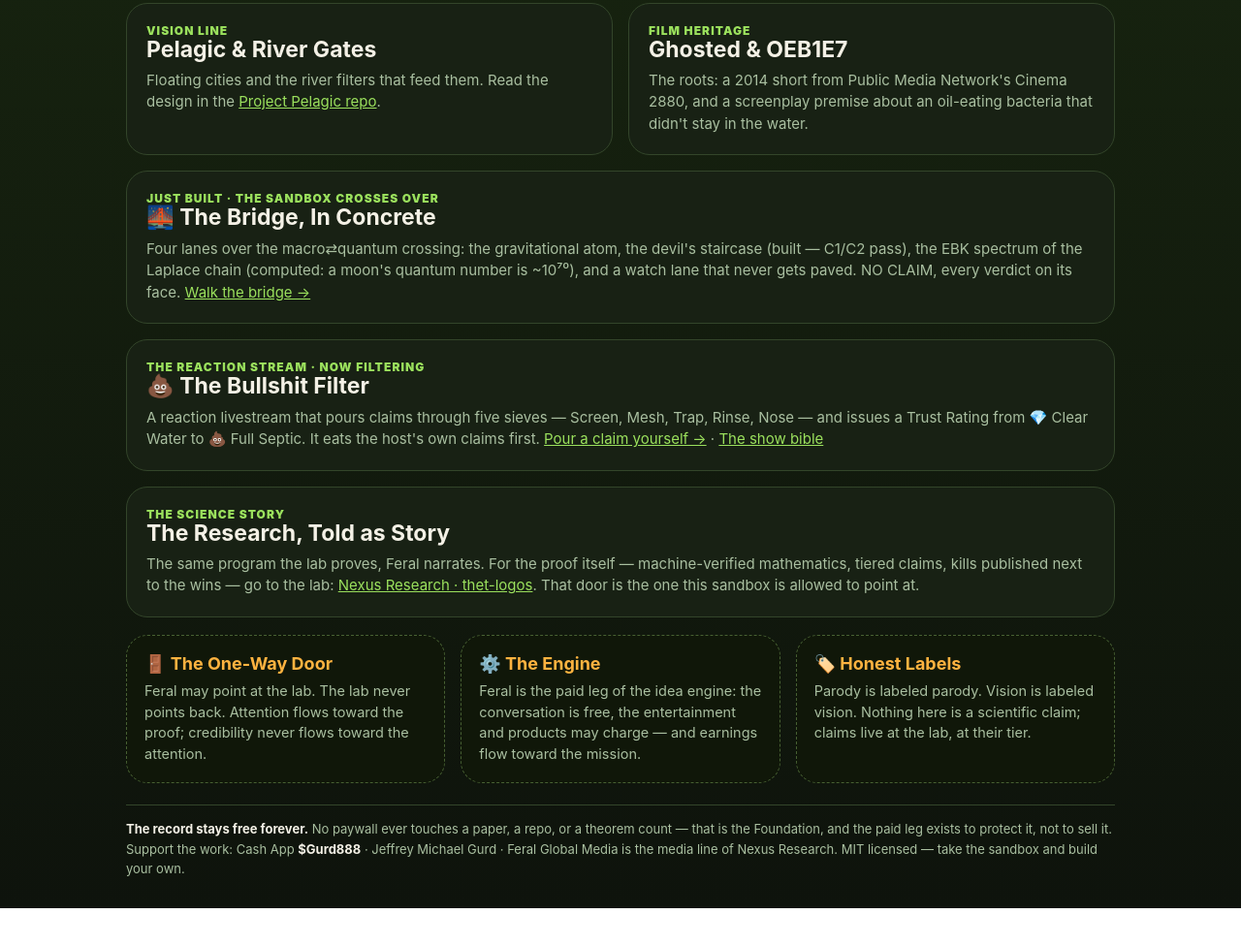
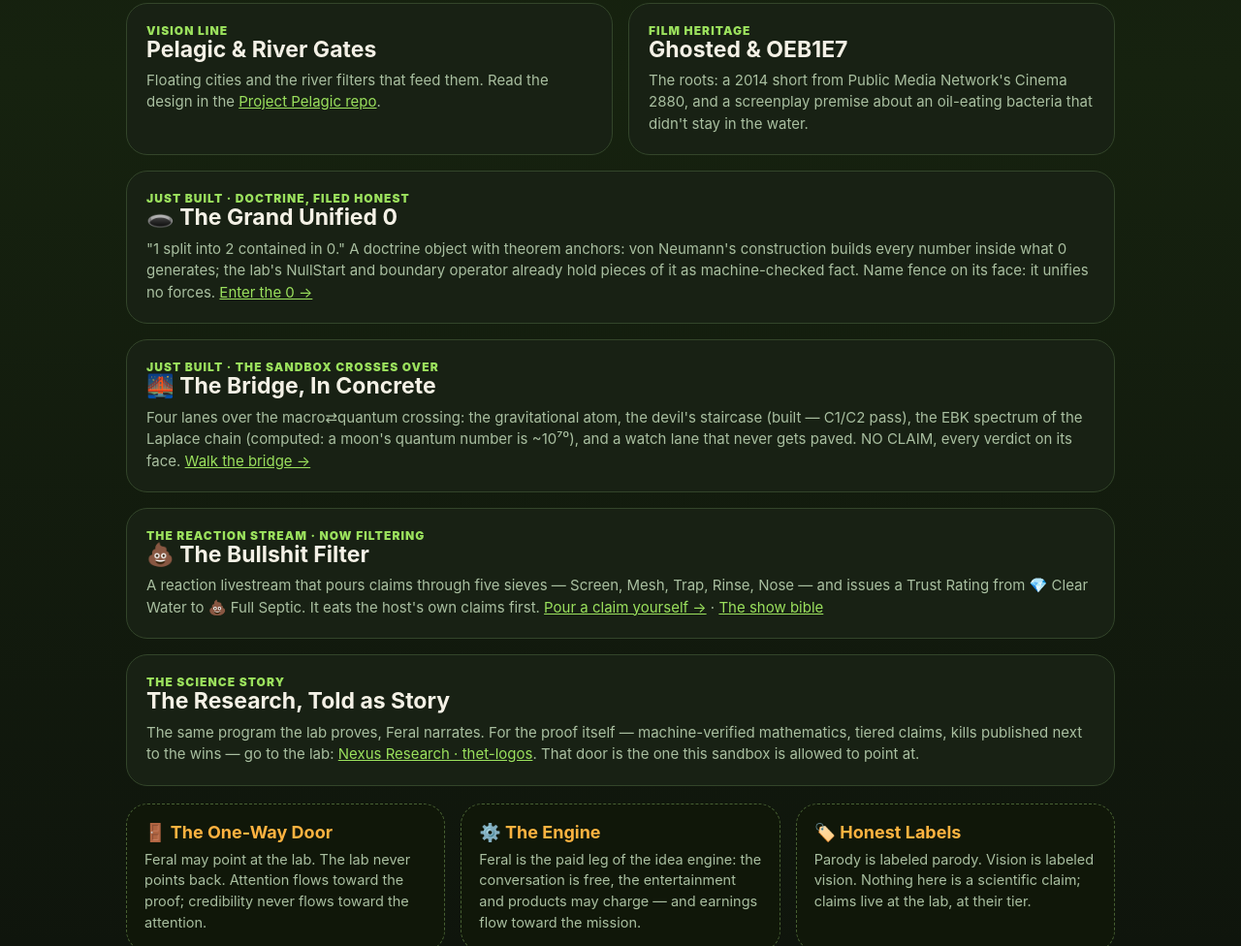
Before and after one commit to jeffgurd888/feral-global-media, a plain HTML site: page index.html in a window 1280 px wide. Shown: the part 1186-2162 px from the top of the page at 97% size. Before the commit the page ends 2123 px from the top, so only its background shows below. Drawn offline with Linux system fonts and the light colour scheme.

Commit message:
Ship the Grand Unified 0: dossier + zero page + sandbox card

```diff
--- a/index.html
+++ b/index.html
@@ -52,6 +52,7 @@
     <article class="card"><div class="k">Family line</div><h2>Tet Little Books</h2><p>Twelve drafted books carrying big ideas to small readers — Tet, Blau, Verde, and Rubie — with the Field Almanac as capstone.</p></article>
     <article class="card"><div class="k">Vision line</div><h2>Pelagic &amp; River Gates</h2><p>Floating cities and the river filters that feed them. Read the design in the <a href="https://github.com/jeffgurd888/Project-Palegic-15-minute-floating-cities">Project Pelagic repo</a>.</p></article>
     <article class="card"><div class="k">Film heritage</div><h2>Ghosted &amp; OEB1E7</h2><p>The roots: a 2014 short from Public Media Network's Cinema 2880, and a screenplay premise about an oil-eating bacteria that didn't stay in the water.</p></article>
+    <article class="card wide"><div class="k">Just built · Doctrine, filed honest</div><h2>🕳️ The Grand Unified 0</h2><p>"1 split into 2 contained in 0." A doctrine object with theorem anchors: von Neumann's construction builds every number inside what 0 generates; the lab's NullStart and boundary operator already hold pieces of it as machine-checked fact. Name fence on its face: it unifies no forces. <a href="zero.html">Enter the 0 →</a></p></article>
     <article class="card wide"><div class="k">Just built · The sandbox crosses over</div><h2>🌉 The Bridge, In Concrete</h2><p>Four lanes over the macro⇄quantum crossing: the gravitational atom, the devil's staircase (built — C1/C2 pass), the EBK spectrum of the Laplace chain (computed: a moon's quantum number is ~10⁷⁰), and a watch lane that never gets paved. NO CLAIM, every verdict on its face. <a href="bridge.html">Walk the bridge →</a></p></article>
     <article class="card wide"><div class="k">The reaction stream · Now filtering</div><h2>💩 The Bullshit Filter</h2><p>A reaction livestream that pours claims through five sieves — Screen, Mesh, Trap, Rinse, Nose — and issues a Trust Rating from 💎 Clear Water to 💩 Full Septic. It eats the host's own claims first. <a href="bullshit-filter.html">Pour a claim yourself →</a> · <a href="https://github.com/jeffgurd888/feral-global-media/blob/main/BULLSHIT-FILTER.md">The show bible</a></p></article>
     <article class="card wide"><div class="k">The science story</div><h2>The Research, Told as Story</h2><p>The same program the lab proves, Feral narrates. For the proof itself — machine-verified mathematics, tiered claims, kills published next to the wins — go to the lab: <a href="https://github.com/jeffgurd888/thet-logos">Nexus Research · thet-logos</a>. That door is the one this sandbox is allowed to point at.</p></article>
```
